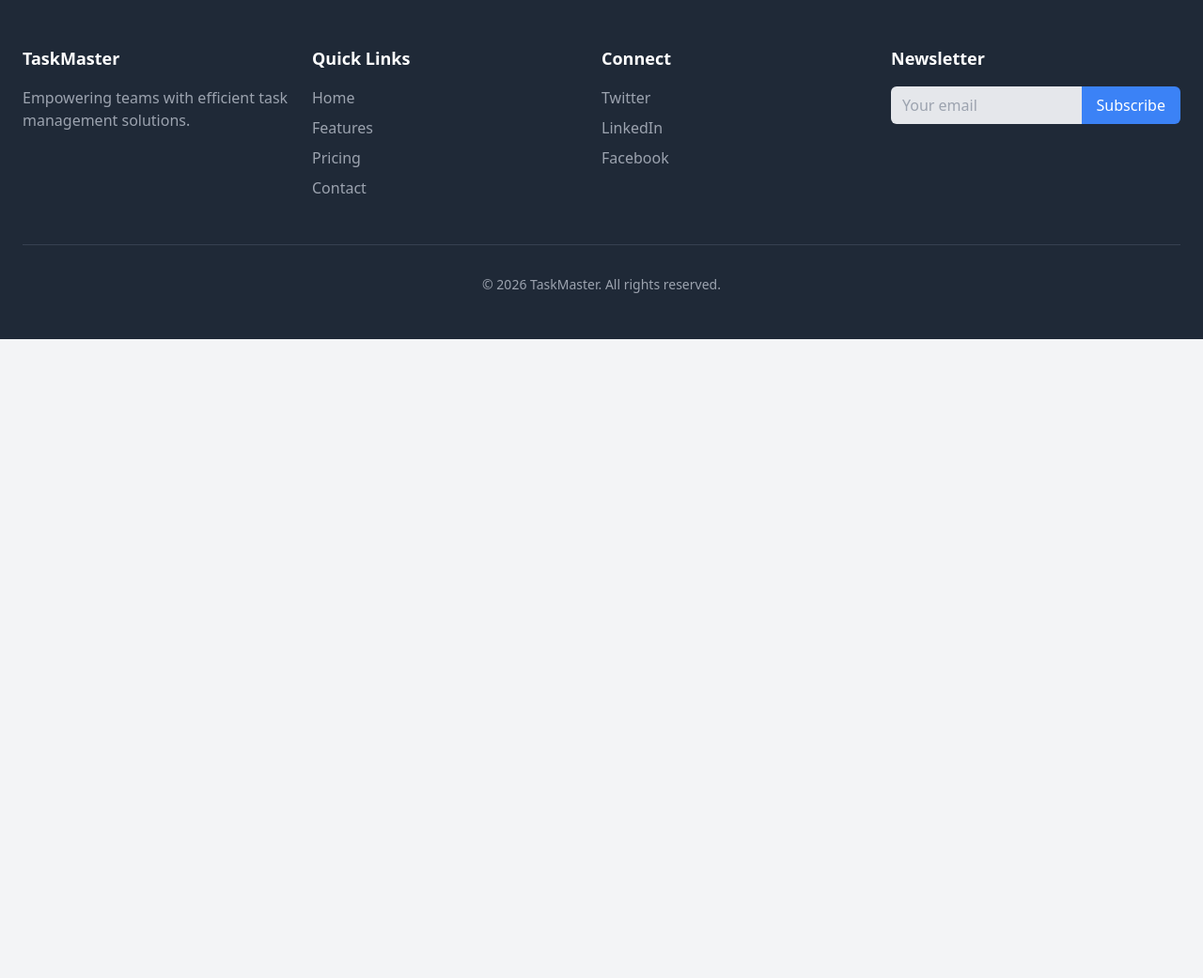
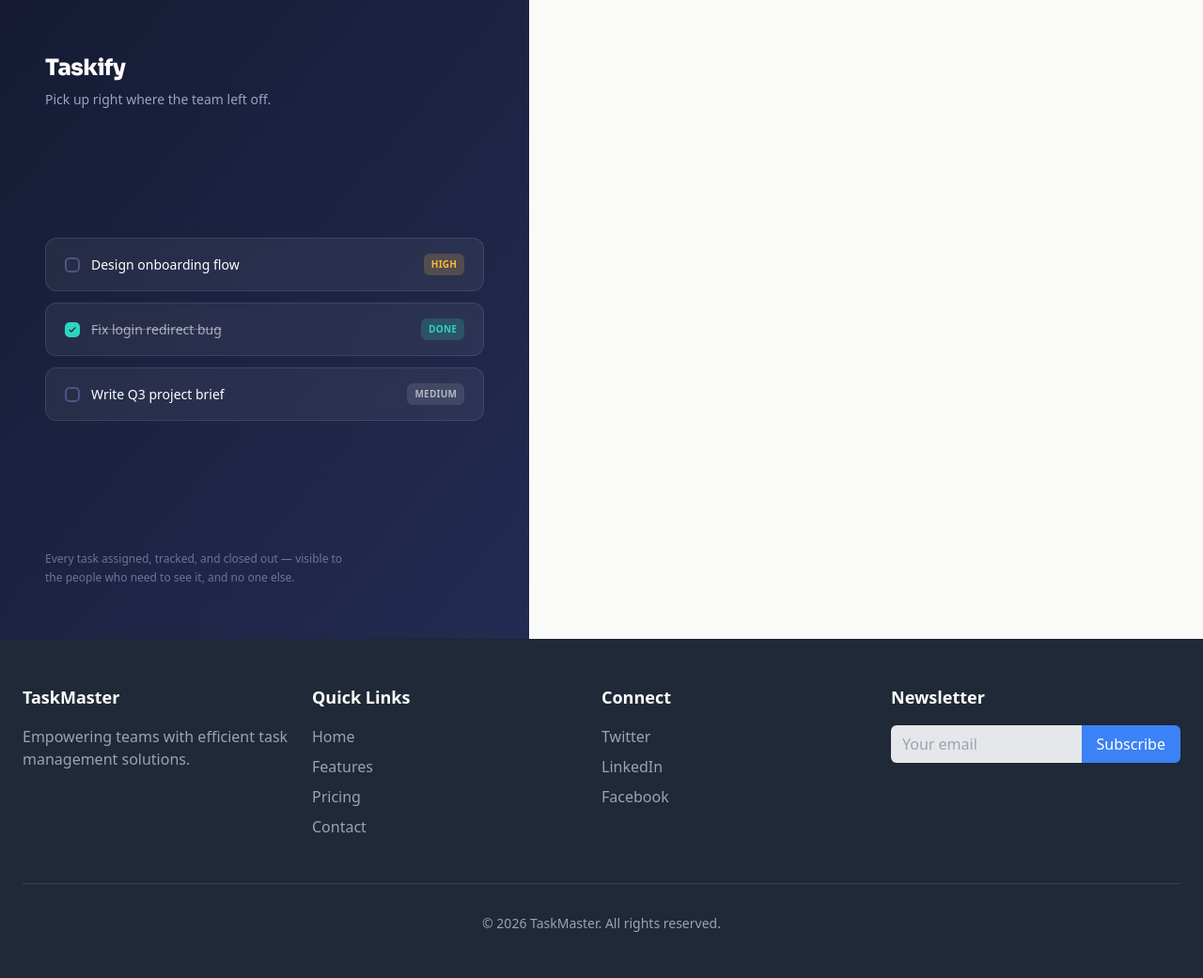
Before and after one commit to shehabuddin380/task_managemant_django, a Django app: template users/templates/registration/login.html in a window 1280 px wide. Shown: the part 88-1129 px from the top of the page at 94% size. Before the commit the page ends 449 px from the top, so only its background shows below. Run offline with Django 5.2, Linux system fonts and the light colour scheme; the template is opened without the code that fills it, so the values that code supplies are empty.

Commit message:
update login

```diff
--- a/users/templates/registration/login.html
+++ b/users/templates/registration/login.html
@@ -21,4 +21,53 @@
   }
 </style>
 
+<div class="min-h-[85vh] flex bg-[#FAFAF8]">
+
+  <!-- Signature panel (matches sign-up) -->
+  <div class="hidden lg:flex lg:w-[44%] relative overflow-hidden bg-gradient-to-br from-[#161B33] to-[#232B52] px-12 py-14 flex-col justify-between">
+
+    <div>
+      <span class="font-display font-extrabold text-2xl text-white tracking-tight">Taskify</span>
+      <p class="text-[#9AA3C0] text-sm mt-2">Pick up right where the team left off.</p>
+    </div>
+
+    <div class="space-y-3 my-10">
+      <div class="task-card bg-white/[0.06] border border-white/10 backdrop-blur-sm rounded-xl px-5 py-4 flex items-center justify-between">
+        <div class="flex items-center gap-3">
+          <span class="w-4 h-4 rounded-[5px] border-2 border-[#4B5684] flex-shrink-0"></span>
+          <span class="text-white text-sm font-medium">Design onboarding flow</span>
+        </div>
+        <span class="text-[10px] font-semibold tracking-wide uppercase bg-[#F5B841]/20 text-[#F5B841] px-2 py-1 rounded-md">High</span>
+      </div>
+
+      <div class="task-card bg-white/[0.06] border border-white/10 backdrop-blur-sm rounded-xl px-5 py-4 flex items-center justify-between">
+        <div class="flex items-center gap-3">
+          <span class="w-4 h-4 rounded-[5px] bg-[#2DD4BF] flex items-center justify-center flex-shrink-0">
+            <svg viewBox="0 0 24 24" fill="none" stroke="#161B33" stroke-width="3" class="w-2.5 h-2.5">
+              <path stroke-linecap="round" stroke-linejoin="round" d="M5 13l4 4L19 7" />
+            </svg>
+          </span>
+          <span class="text-white/60 text-sm font-medium line-through decoration-white/30">Fix login redirect bug</span>
+        </div>
+        <span class="text-[10px] font-semibold tracking-wide uppercase bg-[#2DD4BF]/20 text-[#2DD4BF] px-2 py-1 rounded-md">Done</span>
+      </div>
+
+      <div class="task-card bg-white/[0.06] border border-white/10 backdrop-blur-sm rounded-xl px-5 py-4 flex items-center justify-between">
+        <div class="flex items-center gap-3">
+          <span class="w-4 h-4 rounded-[5px] border-2 border-[#4B5684] flex-shrink-0"></span>
+          <span class="text-white text-sm font-medium">Write Q3 project brief</span>
+        </div>
+        <span class="text-[10px] font-semibold tracking-wide uppercase bg-white/10 text-white/60 px-2 py-1 rounded-md">Medium</span>
+      </div>
+    </div>
+
+    <p class="text-[#6B7399] text-xs leading-relaxed max-w-xs">
+      Every task assigned, tracked, and closed out — visible to the people who need to see it, and no one else.
+    </p>
+  </div>
+
+  <!-- Form panel -->
+
+
+</div>
 {% endblock content %}
```
